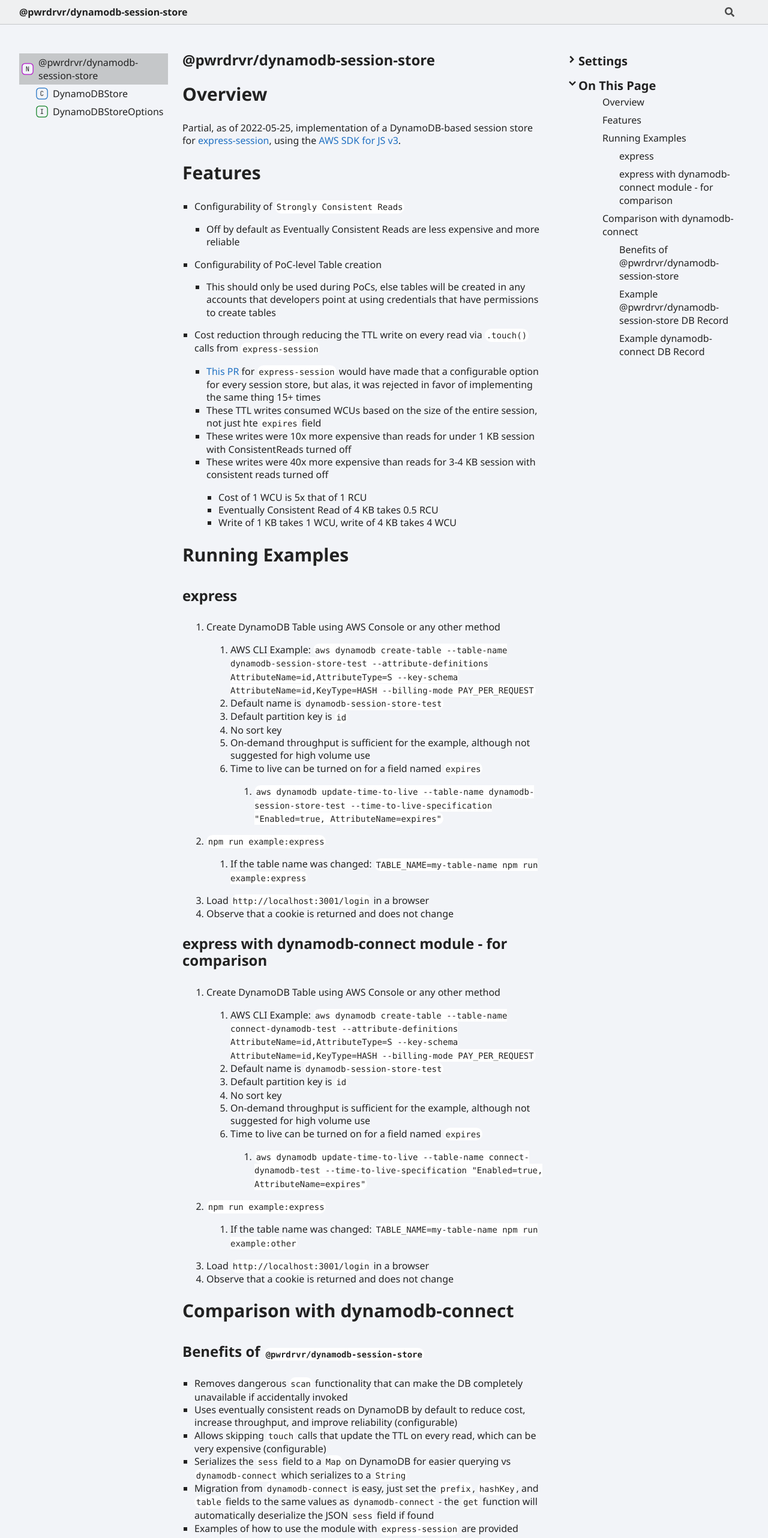
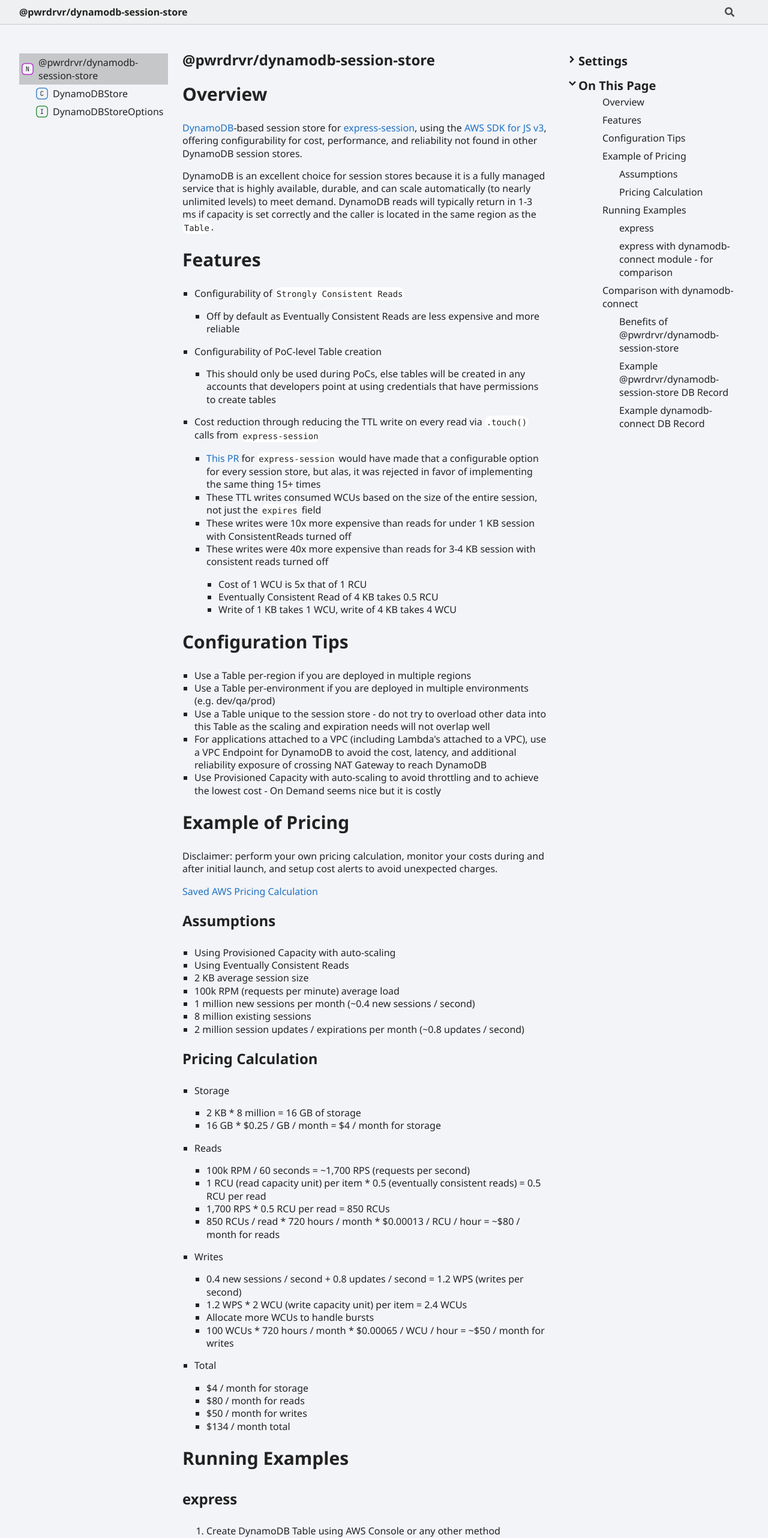
Before and after one commit to pwrdrvr/dynamodb-session-store, a plain HTML site: page index.html in a window 1280 px wide. Shown: the top 2564 px of the page at 60% size. Drawn offline with Linux system fonts and the light colour scheme.

Commit message:
deploy: ab49c4fa6f70de51bda851bff6a04534d6af8a5e

```diff
--- a/index.html
+++ b/index.html
@@ -12,7 +12,8 @@
 <div class="col-content">
 <div class="tsd-page-title">
 <h2>@pwrdrvr/dynamodb-session-store</h2></div>
-<div class="tsd-panel tsd-typography"><a id="md:overview" class="tsd-anchor"></a><h1><a href="#md:overview">Overview</a></h1><p>Partial, as of 2022-05-25, implementation of a DynamoDB-based session store for <a href="https://www.npmjs.com/package/express-session">express-session</a>, using the <a href="https://github.com/aws/aws-sdk-js-v3">AWS SDK for JS v3</a>.</p>
+<div class="tsd-panel tsd-typography"><a id="md:overview" class="tsd-anchor"></a><h1><a href="#md:overview">Overview</a></h1><p><a href="https://docs.aws.amazon.com/amazondynamodb/latest/developerguide/Introduction.html">DynamoDB</a>-based session store for <a href="https://www.npmjs.com/package/express-session">express-session</a>, using the <a href="https://github.com/aws/aws-sdk-js-v3">AWS SDK for JS v3</a>, offering configurability for cost, performance, and reliability not found in other DynamoDB session stores.</p>
+<p>DynamoDB is an excellent choice for session stores because it is a fully managed service that is highly available, durable, and can scale automatically (to nearly unlimited levels) to meet demand. DynamoDB reads will typically return in 1-3 ms if capacity is set correctly and the caller is located in the same region as the <code>Table</code>.</p>
 <a id="md:features" class="tsd-anchor"></a><h1><a href="#md:features">Features</a></h1><ul>
 <li>Configurability of <code>Strongly Consistent Reads</code><ul>
 <li>Off by default as Eventually Consistent Reads are less expensive and more reliable</li>
@@ -24,7 +25,7 @@
 </li>
 <li>Cost reduction through reducing the TTL write on every read via <code>.touch()</code> calls from <code>express-session</code><ul>
 <li><a href="https://github.com/expressjs/session/pull/892">This PR</a> for <code>express-session</code> would have made that a configurable option for every session store, but alas, it was rejected in favor of implementing the same thing 15+ times</li>
-<li>These TTL writes consumed WCUs based on the size of the entire session, not just hte <code>expires</code> field</li>
+<li>These TTL writes consumed WCUs based on the size of the entire session, not just the <code>expires</code> field</li>
 <li>These writes were 10x more expensive than reads for under 1 KB session with ConsistentReads turned off</li>
 <li>These writes were 40x more expensive than reads for 3-4 KB session with consistent reads turned off<ul>
 <li>Cost of 1 WCU is 5x that of 1 RCU</li>
@@ -32,6 +33,52 @@
 <li>Write of 1 KB takes 1 WCU, write of 4 KB takes 4 WCU</li>
 </ul>
 </li>
+</ul>
+</li>
+</ul>
+<a id="md:configuration-tips" class="tsd-anchor"></a><h1><a href="#md:configuration-tips">Configuration Tips</a></h1><ul>
+<li>Use a Table per-region if you are deployed in multiple regions</li>
+<li>Use a Table per-environment if you are deployed in multiple environments (e.g. dev/qa/prod)</li>
+<li>Use a Table unique to the session store - do not try to overload other data into this Table as the scaling and expiration needs will not overlap well</li>
+<li>For applications attached to a VPC (including Lambda&#39;s attached to a VPC), use a VPC Endpoint for DynamoDB to avoid the cost, latency, and additional reliability exposure of crossing NAT Gateway to reach DynamoDB</li>
+<li>Use Provisioned Capacity with auto-scaling to avoid throttling and to achieve the lowest cost - On Demand seems nice but it is costly</li>
+</ul>
+<a id="md:example-of-pricing" class="tsd-anchor"></a><h1><a href="#md:example-of-pricing">Example of Pricing</a></h1><p>Disclaimer: perform your own pricing calculation, monitor your costs during and after initial launch, and setup cost alerts to avoid unexpected charges.</p>
+<p><a href="https://calculator.aws/#/estimate?id=fb2f0d461ab2acd6c98a107059f75a4325918bda">Saved AWS Pricing Calculation</a></p>
+<a id="md:assumptions" class="tsd-anchor"></a><h2><a href="#md:assumptions">Assumptions</a></h2><ul>
+<li>Using Provisioned Capacity with auto-scaling</li>
+<li>Using Eventually Consistent Reads</li>
+<li>2 KB average session size</li>
+<li>100k RPM (requests per minute) average load</li>
+<li>1 million new sessions per month (~0.4 new sessions / second)</li>
+<li>8 million existing sessions</li>
+<li>2 million session updates / expirations per month (~0.8 updates / second)</li>
+</ul>
+<a id="md:pricing-calculation" class="tsd-anchor"></a><h2><a href="#md:pricing-calculation">Pricing Calculation</a></h2><ul>
+<li>Storage<ul>
+<li>2 KB * 8 million = 16 GB of storage</li>
+<li>16 GB * $0.25 / GB / month = $4 / month for storage</li>
+</ul>
+</li>
+<li>Reads<ul>
+<li>100k RPM / 60 seconds = ~1,700 RPS (requests per second)</li>
+<li>1 RCU (read capacity unit) per item * 0.5 (eventually consistent reads) = 0.5 RCU per read</li>
+<li>1,700 RPS * 0.5 RCU per read = 850 RCUs</li>
+<li>850 RCUs / read * 720 hours / month * $0.00013 / RCU / hour = ~$80 / month for reads</li>
+</ul>
+</li>
+<li>Writes<ul>
+<li>0.4 new sessions / second + 0.8 updates / second = 1.2 WPS (writes per second)</li>
+<li>1.2 WPS * 2 WCU (write capacity unit) per item = 2.4 WCUs</li>
+<li>Allocate more WCUs to handle bursts</li>
+<li>100 WCUs * 720 hours / month * $0.00065 / WCU / hour = ~$50 / month for writes</li>
+</ul>
+</li>
+<li>Total<ul>
+<li>$4 / month for storage</li>
+<li>$80 / month for reads</li>
+<li>$50 / month for writes</li>
+<li>$134 / month total</li>
 </ul>
 </li>
 </ul>
@@ -113,6 +160,12 @@
 <ul>
 <li><a href="#md:overview"><span>Overview</span></a></li>
 <li><a href="#md:features"><span>Features</span></a></li>
+<li><a href="#md:configuration-tips"><span>Configuration <wbr/>Tips</span></a></li>
+<li><a href="#md:example-of-pricing"><span>Example of <wbr/>Pricing</span></a></li>
+<li>
+<ul>
+<li><a href="#md:assumptions"><span>Assumptions</span></a></li>
+<li><a href="#md:pricing-calculation"><span>Pricing <wbr/>Calculation</span></a></li></ul></li>
 <li><a href="#md:running-examples"><span>Running <wbr/>Examples</span></a></li>
 <li>
 <ul>
```
Also changed, not shown: classes/DynamoDBStore.html (+23 -23 lines), interfaces/DynamoDBStoreOptions.html (+8 -8 lines).
